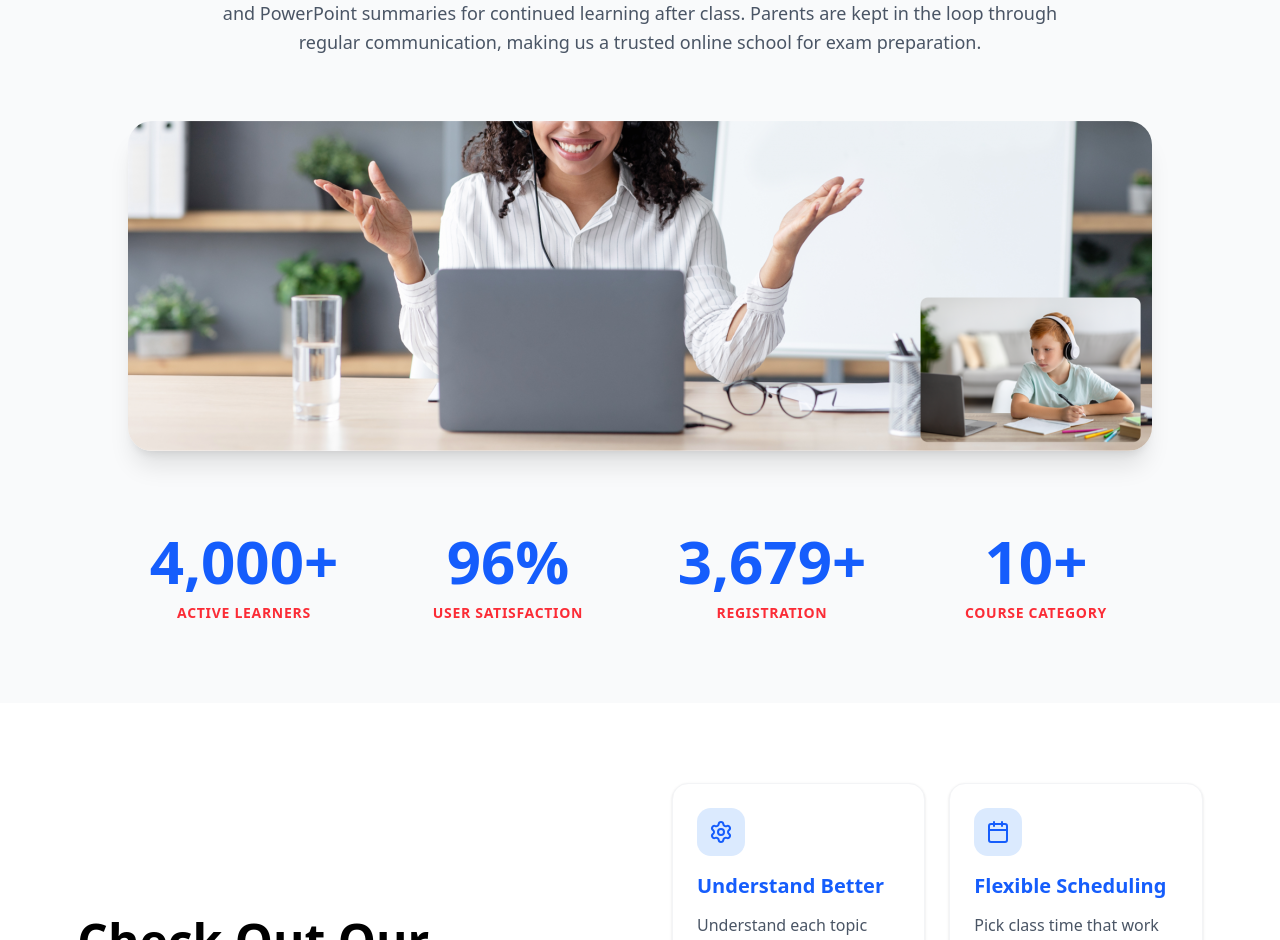
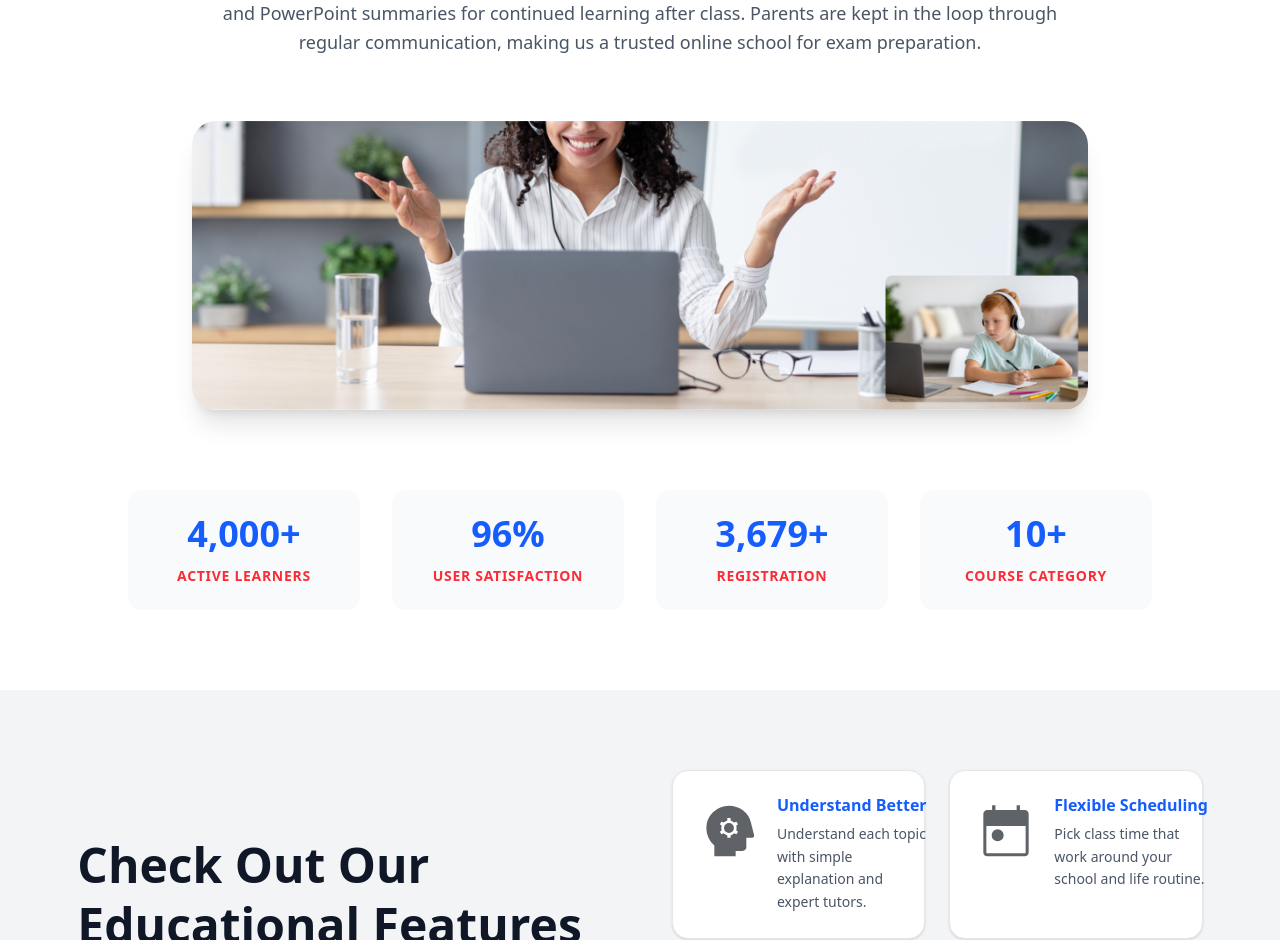
Before and after one commit to Oluwaseg/ripples-tutorial, a Next.js app: page / in a window 1280 px wide. Shown: the part 1860-2800 px from the top of the page. Built offline with nearby package versions, Linux system fonts and the light colour scheme.

Commit message:
Tweaking Landing page components

```diff
--- a/src/components/public/landing/confidence-section.tsx
+++ b/src/components/public/landing/confidence-section.tsx
@@ -2,7 +2,7 @@ import { assets } from '@/assets';
 import Image from 'next/image';
 export default function ConfidenceSection() {
   return (
-    <section className='py-20 bg-gray-50'>
+    <section className='py-20 bg-white'>
       <div className='container mx-auto px-6'>
         {/* Header */}
         <div className='text-center mb-16'>
@@ -21,7 +21,7 @@ export default function ConfidenceSection() {
         </div>
 
         <div className='mb-20'>
-          <div className='relative rounded-3xl overflow-hidden shadow-xl hover:shadow-2xl transition-all duration-500 max-w-5xl mx-auto group'>
+          <div className='relative rounded-3xl overflow-hidden shadow-xl hover:shadow-2xl transition-all duration-500 max-w-4xl mx-auto group cursor-pointer'>
             <Image
               src={assets.onlineTuition}
               alt='Online tuition teacher with student'
@@ -31,32 +31,35 @@ export default function ConfidenceSection() {
         </div>
 
         <div className='grid grid-cols-2 md:grid-cols-4 gap-8 max-w-5xl mx-auto'>
-          <div className='text-center group cursor-pointer'>
-            <div className='text-4xl md:text-6xl font-bold text-blue-600 mb-3 group-hover:text-blue-700 transition-colors duration-300'>
+          <div className='bg-gray-50 rounded-xl p-6 text-center group cursor-pointer hover:bg-gray-100 transition-colors duration-300'>
+            <div className='text-4xl md:text-4xl font-bold text-blue-600 mb-3 group-hover:text-blue-700 transition-colors duration-300'>
               4,000+
             </div>
             <div className='text-red-500 font-semibold text-sm tracking-wider group-hover:text-red-600 transition-colors duration-300'>
               ACTIVE LEARNERS
             </div>
           </div>
-          <div className='text-center group cursor-pointer'>
-            <div className='text-4xl md:text-6xl font-bold text-blue-600 mb-3 group-hover:text-blue-700 transition-colors duration-300'>
+
+          <div className='bg-gray-50 rounded-xl p-6 text-center group cursor-pointer hover:bg-gray-100 transition-colors duration-300'>
+            <div className='text-4xl md:text-4xl font-bold text-blue-600 mb-3 group-hover:text-blue-700 transition-colors duration-300'>
               96%
             </div>
             <div className='text-red-500 font-semibold text-sm tracking-wider group-hover:text-red-600 transition-colors duration-300'>
               USER SATISFACTION
             </div>
           </div>
-          <div className='text-center group cursor-pointer'>
-            <div className='text-4xl md:text-6xl font-bold text-blue-600 mb-3 group-hover:text-blue-700 transition-colors duration-300'>
+
+          <div className='bg-gray-50 rounded-xl p-6 text-center group cursor-pointer hover:bg-gray-100 transition-colors duration-300'>
+            <div className='text-4xl md:text-4xl font-bold text-blue-600 mb-3 group-hover:text-blue-700 transition-colors duration-300'>
               3,679+
             </div>
             <div className='text-red-500 font-semibold text-sm tracking-wider group-hover:text-red-600 transition-colors duration-300'>
               REGISTRATION
             </div>
           </div>
-          <div className='text-center group cursor-pointer'>
-            <div className='text-4xl md:text-6xl font-bold text-blue-600 mb-3 group-hover:text-blue-700 transition-colors duration-300'>
+
+          <div className='bg-gray-50 rounded-xl p-6 text-center group cursor-pointer hover:bg-gray-100 transition-colors duration-300'>
+            <div className='text-4xl md:text-4xl font-bold text-blue-600 mb-3 group-hover:text-blue-700 transition-colors duration-300'>
               10+
             </div>
             <div className='text-red-500 font-semibold text-sm tracking-wider group-hover:text-red-600 transition-colors duration-300'>
--- a/src/components/public/landing/dreams.tsx
+++ b/src/components/public/landing/dreams.tsx
@@ -5,7 +5,7 @@ import Image from 'next/image';
 
 export default function HomePage() {
   return (
-    <div className='min-h-screen bg-white'>
+    <div className='min-h-screen bg-[radial-gradient(at_top_left,_#FA61661C_0%,_#FFFFFF_92%)]'>
       <main className='container mx-auto px-6 py-16'>
         <div className='grid lg:grid-cols-2 gap-12 items-center'>
           {/* Left Content */}
--- a/src/components/public/landing/educational-features.tsx
+++ b/src/components/public/landing/educational-features.tsx
@@ -1,25 +1,48 @@
-import { Calendar, Headphones, Laptop, Settings } from 'lucide-react';
-
+import { assets } from '@/assets';
+import Image from 'next/image';
 const features = [
   {
-    icon: Settings,
+    icon: () => (
+      <Image
+        src={assets.understandingIcon}
+        alt='Understand Icon'
+        width={64}
+        height={64}
+      />
+    ),
     title: 'Understand Better',
     description:
       'Understand each topic with simple explanation and expert tutors.',
   },
   {
-    icon: Calendar,
+    icon: () => (
+      <Image
+        src={assets.flexibleIcon}
+        alt='Flexible Icon'
+        width={64}
+        height={64}
+      />
+    ),
     title: 'Flexible Scheduling',
     description:
       'Pick class time that work around your school and life routine.',
   },
   {
-    icon: Headphones,
+    icon: () => (
+      <Image
+        src={assets.supportIcon}
+        alt='Support Icon'
+        width={64}
+        height={64}
+      />
+    ),
     title: 'Ongoing Support',
     description: 'Need Help? You can reach out anytime- before or after class.',
   },
   {
-    icon: Laptop,
+    icon: () => (
+      <Image src={assets.pcIcon} alt='PC Icon' width={64} height={64} />
+    ),
     title: 'Replay Anytime',
     description: 'Use recorded lessons and note to revise at your own space.',
   },
@@ -27,39 +50,41 @@ const features = [
 
 export default function EducationalFeatures() {
   return (
-    <section className='py-20 bg-white'>
-      <div className='container mx-auto px-6'>
-        <div className='grid lg:grid-cols-2 gap-16 items-center'>
-          {/* Left Content */}
+    <section className='py-16 lg:py-20 bg-gray-100'>
+      <div className='container mx-auto px-4 sm:px-6 lg:px-8 max-w-7xl'>
+        <div className='grid grid-cols-1 lg:grid-cols-2 gap-12 lg:gap-16 items-center'>
+          {/* Left text section */}
           <div className='space-y-6'>
-            <h2 className='text-4xl md:text-5xl font-bold text-black leading-tight'>
+            <h2 className='text-4xl lg:text-5xl font-bold text-gray-900 leading-tight'>
               Check Out Our Educational Features
             </h2>
-            <p className='text-gray-600 text-lg leading-relaxed'>
+            <p className='text-lg text-gray-600 leading-relaxed'>
               Because we deliver expert tutors, small-group classes, and proven
               results, all online, flexible, and focused on your child's
               success.
             </p>
           </div>
 
-          {/* Right Features Grid */}
-          <div className='grid grid-cols-1 md:grid-cols-2 gap-6'>
+          {/* Right grid section */}
+          <div className='grid grid-cols-1 sm:grid-cols-2 gap-6'>
             {features.map((feature, index) => (
               <div
                 key={index}
-                className='bg-white rounded-2xl p-6 shadow-sm border border-gray-100 hover:shadow-lg hover:border-blue-200 transition-all duration-300 group'
+                className='bg-white rounded-2xl p-6 shadow-sm border border-gray-200 hover:shadow-md transition-all duration-300'
               >
-                <div className='mb-4'>
-                  <div className='inline-flex items-center justify-center w-12 h-12 rounded-xl bg-blue-100 group-hover:bg-blue-200 transition-colors duration-300'>
-                    <feature.icon className='h-6 w-6 text-blue-600' />
+                <div className='flex items-start gap-4'>
+                  <div className='flex-shrink-0  mt-1'>
+                    <feature.icon />
+                  </div>
+                  <div className='flex-1 space-y-2'>
+                    <h3 className='text-base font-semibold text-blue-600 leading-tight whitespace-nowrap'>
+                      {feature.title}
+                    </h3>
+                    <p className='text-gray-600 text-sm leading-relaxed'>
+                      {feature.description}
+                    </p>
                   </div>
                 </div>
-                <h3 className='text-xl font-semibold text-blue-600 mb-3 group-hover:text-blue-700 transition-colors'>
-                  {feature.title}
-                </h3>
-                <p className='text-gray-600 leading-relaxed'>
-                  {feature.description}
-                </p>
               </div>
             ))}
           </div>
```
Also changed, not shown: src/assets/index.ts (+10 -0 lines).
